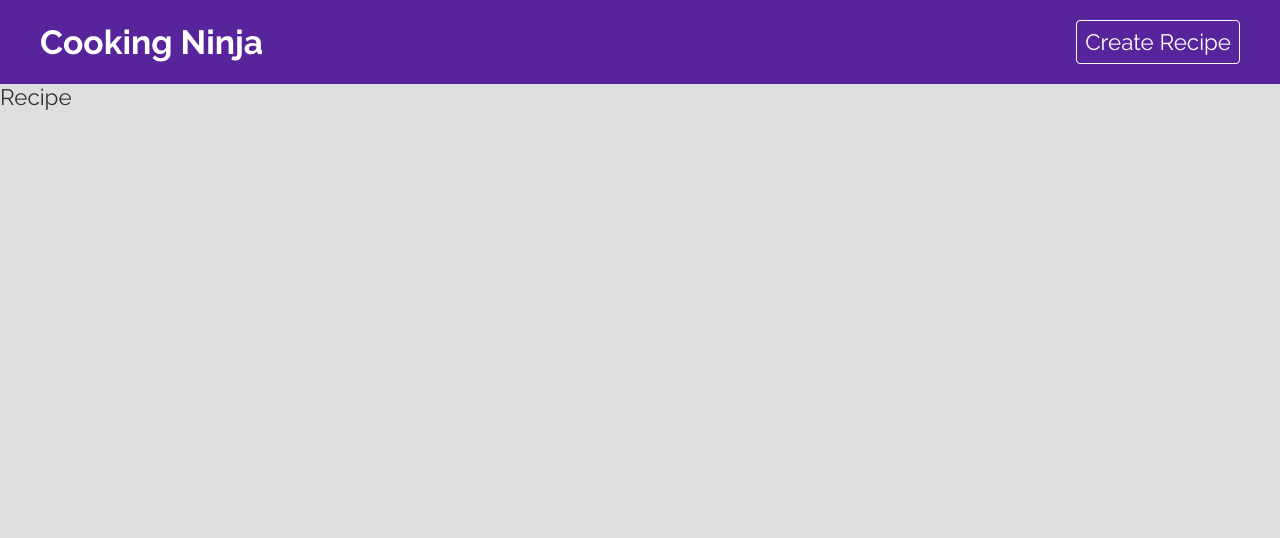
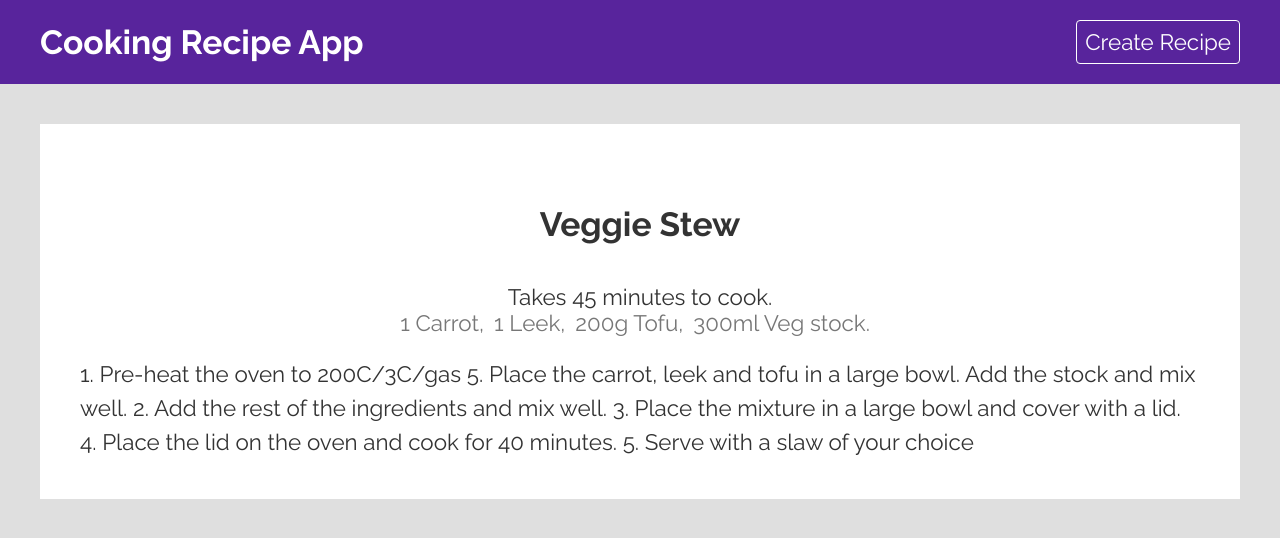
Before and after one commit to efunnuga-bamidele/recipe-directory, a React (Create React App) app: page /recipes/1 in a window 1280 px wide. Shown: the top 538 px of the page. Built offline with nearby package versions, Linux system fonts and the light colour scheme; data requests are answered from the project's data file.

Commit message:
✨ Create item click and Create New Recipe

```diff
--- a/src/components/Navbar.js
+++ b/src/components/Navbar.js
@@ -7,7 +7,7 @@ export default function Navbar(){
         <div className='navbar'>
             <nav>
                 <Link to="/" className='brand'>
-                    <h1>Cooking Ninja</h1>
+                    <h1>Cooking Recipe App</h1>
                 </Link>
                 <Link to='/create'>Create Recipe</Link>
 
--- a/src/components/RecipeList.js
+++ b/src/components/RecipeList.js
@@ -11,7 +11,7 @@ export default function RecipeList( { recipes } ) {
                     <h3>{recipe.title}</h3>
                     <p>{recipe.cookingTime} to make.</p>
                     <div>{recipe.method.substring(0, 100)}...</div>
-                    <Link to={`/recipies/${recipe.id}`}>Cook This</Link>
+                    <Link to={`/recipes/${recipe.id}`}>Cook This</Link>
                 </div>
             ))}
         </div>
--- a/src/pages/create/Create.css
+++ b/src/pages/create/Create.css
@@ -0,0 +1,29 @@
+.create {
+    color: #555;
+    max-width: 480px;
+    margin: 60px auto;
+}
+
+.create label span {
+    display: block;
+    margin: 30px 0 10px;
+}
+
+.create p {
+    margin-top: 10px;
+    font-size: 0.8em;
+}
+
+.create button {
+    display: block;
+    width: 100px;
+    font-size: 1em;
+    color: #fff;
+    padding: 8px 20px;
+    border: 0;
+    border-radius: 4px;
+    background-color: #58259c;
+    cursor: pointer;
+    text-decoration: none;
+    margin: 20px auto;
+}
--- a/src/pages/create/Create.js
+++ b/src/pages/create/Create.js
@@ -1,10 +1,53 @@
+import { useState } from 'react'
+
 //Styles
 import './Create.css'
 
 export default function Create() {
+    const [title, setTitle] = useState('')
+    const [method, setMethod] = useState('')
+    const [cookingTime, setCookingTime] = useState('')
+
+
+    const handleSubmit = (e) => {
+        e.preventDefault()
+        console.log(title, method, cookingTime)
+
+    }
+
     return(
-        <div>
-            Create
+        <div className='create'>
+            <h2 className='page-title'>Add a New Recipe</h2>
+
+            <form onSubmit={handleSubmit}>
+               <label>
+                <span>Recipe title:</span>
+                <input
+                    type="text"
+                    onChange={(e) => setTitle(e.target.value)}
+                    value={title}
+                    required
+                    />
+               </label>
+               <label>
+                <span>Recipe method:</span>
+                <textarea
+                    onChange={(e) => setMethod(e.target.value)}
+                    value={method}
+                    required
+                />
+               </label>
+               <label>
+                    <span>Cooking time (minutes):</span>
+                    <input
+                        type="number"
+                        onChange={(e) => setCookingTime(e.target.value)}
+                        value={cookingTime}
+                        required
+                    />
+                </label>
+                <button>Submit</button>
+            </form>
         </div>
     )
 }
--- a/src/pages/recipe/Recipe.css
+++ b/src/pages/recipe/Recipe.css
@@ -0,0 +1,34 @@
+ .recipe {
+     max-width: 1200px;
+     margin: 40px auto;
+     text-align: center;
+     background: #fff;
+     padding: 40px;
+     box-sizing: border-box;
+ }
+
+ .recipe ul {
+     display: flex;
+     padding: 0;
+     justify-content: center;
+     margin-top: 0;
+ }
+
+ .recipe li {
+     list-style-type: none;
+     margin-right: 10px;
+     color: #777;
+ }
+
+ .recipe li::after {
+     content: ",";
+ }
+
+ .recipe li:last-child::after {
+     content: ".";
+ }
+
+ .method {
+     text-align: left;
+     line-height: 1.5em;
+ }
--- a/src/pages/recipe/Recipe.js
+++ b/src/pages/recipe/Recipe.js
@@ -1,10 +1,29 @@
+import { useParams } from 'react-router-dom'
+
 // Style
 import './Recipe.css'
 
+//Hooks
+import { useFetch } from '../../hooks/useFetch'
+
 export default function Recipe() {
+    const {id} = useParams()
+    const url = 'http://localhost:3000/recipes/' + id
+    const {error, isPending, data: recipe} = useFetch(url)
     return(
-        <div>
-            Recipe
+        <div className='recipe'>
+            {error && <p className='error'>{error}</p>}
+            {isPending && <p className='loading'>Loading...</p>}
+            {recipe && (
+                <>
+                    <h2 className='page-title'>{recipe.title}</h2>
+                    <p>Takes {recipe.cookingTime} to cook.</p>
+                    <ul>
+                        {recipe.ingredients.map(ing => <li key={ing}>{ing}</li>)}
+                    </ul>
+                    <p className='method'>{recipe.method}</p>
+                </>
+            )}
         </div>
     )
 }
```
